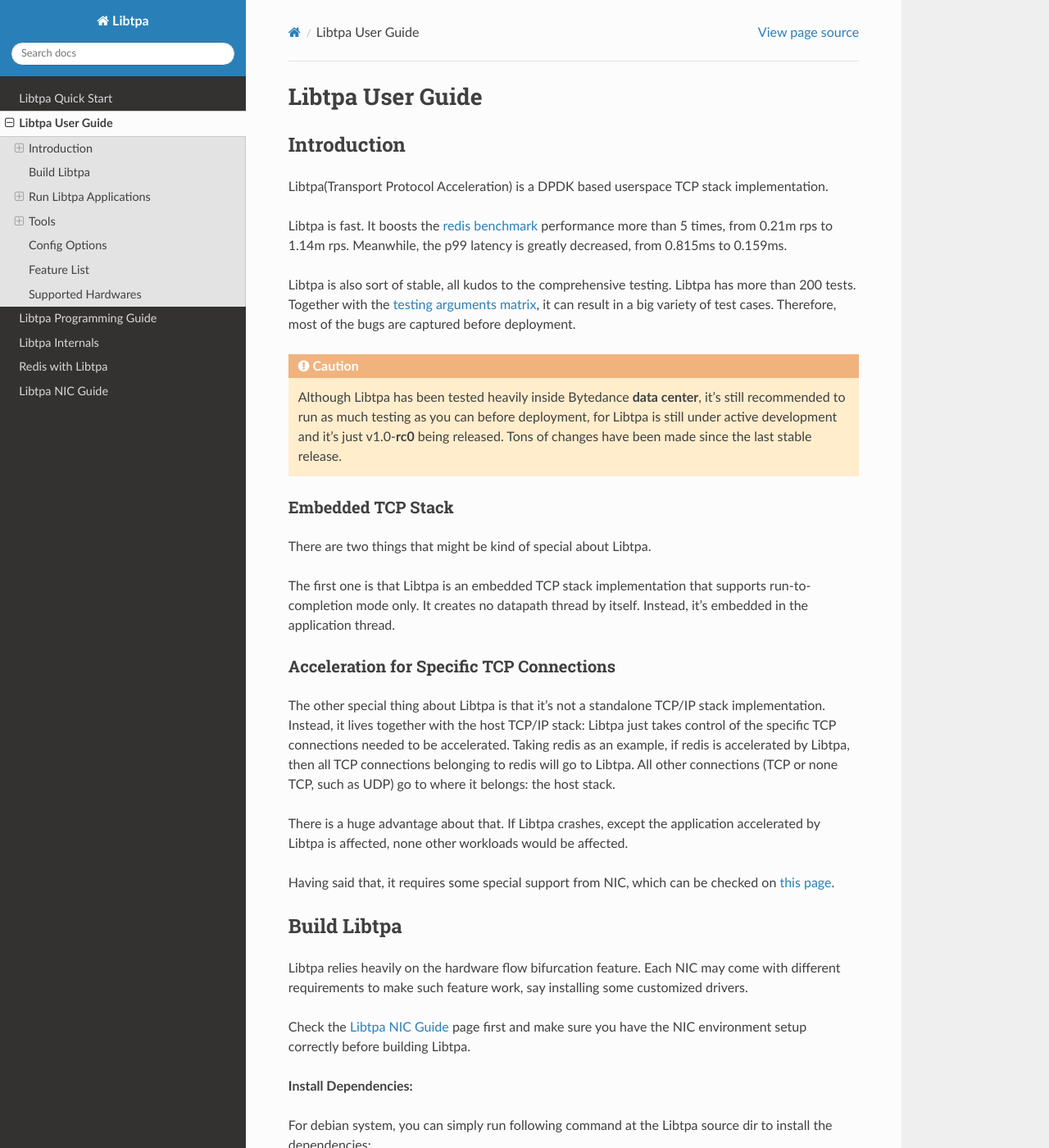
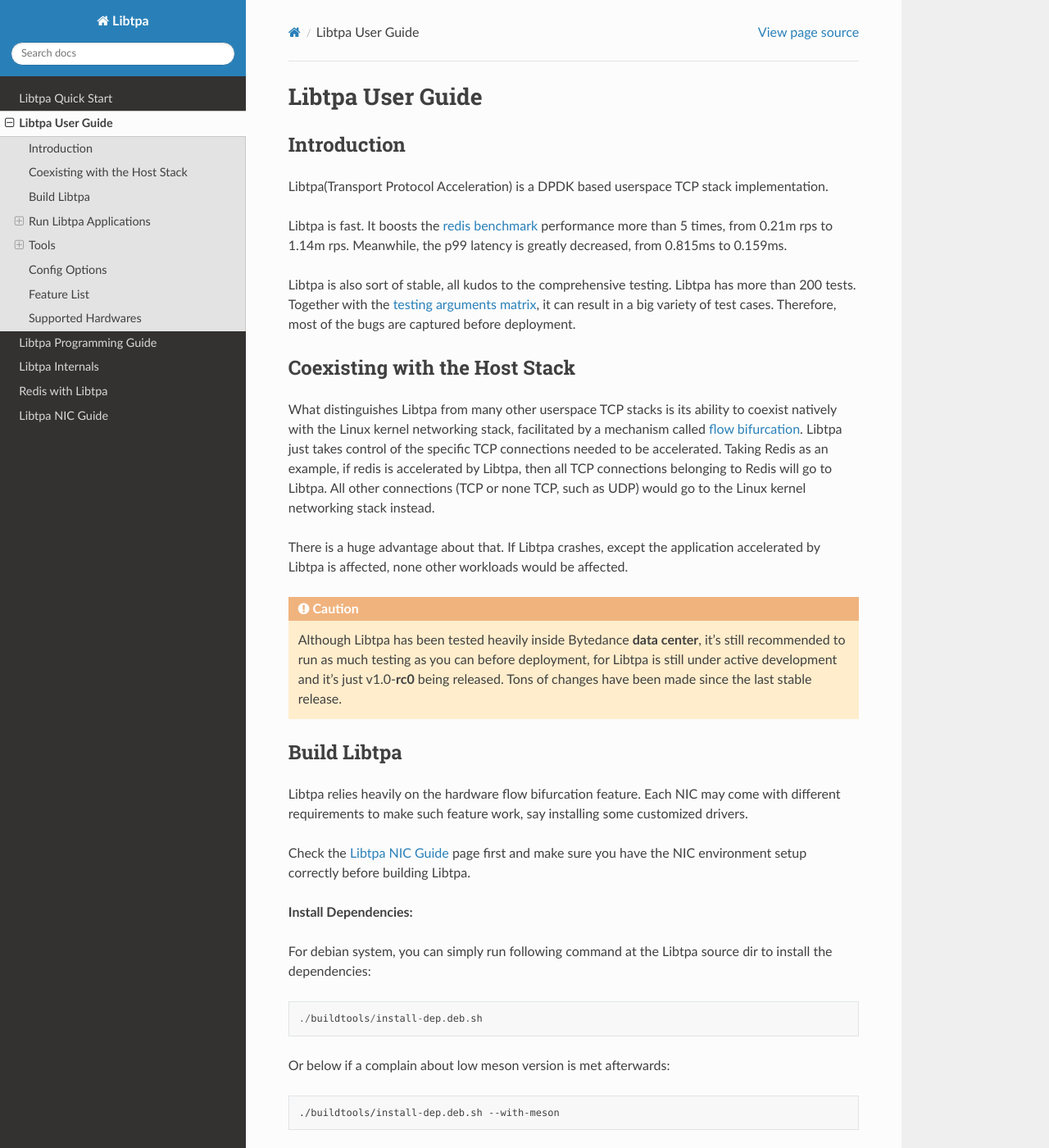
Before and after one commit to bytedance/libtpa, a Sphinx documentation site: the page built from doc/user_guide.rst, in a window 1280 px wide and 1400 px high. Shown: the whole window at 82% size. Built offline with Sphinx 7.4.7 and the Read the Docs theme 2.0.0, drawn with Linux system fonts in a browser that asks for light colours.

Commit message:
doc: emphsize the coexisting ability
A key ability that distinguishes Libtpa from many other implementations.

Signed-off-by: Yuanhan Liu <liuyuanhan.131@bytedance.com>

```diff
--- a/doc/user_guide.rst
+++ b/doc/user_guide.rst
@@ -20,39 +20,29 @@
 matrix <matrix_shell>`, it can result in a big variety of test cases.
 Therefore, most of the bugs are captured before deployment.
 
+Coexisting with the Host Stack
+------------------------------
+
+What distinguishes Libtpa from many other userspace TCP stacks is its
+ability to coexist natively with the Linux kernel networking stack,
+facilitated by a mechanism called :ref:`flow bifurcation<nic_guide>`.
+Libtpa just takes control of the specific TCP connections needed to
+be accelerated.
+Taking Redis as an example, if redis is accelerated by Libtpa, then
+all TCP connections belonging to Redis will go to Libtpa.
+All other connections (TCP or none TCP, such as UDP) would go to
+the Linux kernel networking stack instead.
+
+There is a huge advantage about that. If Libtpa crashes, except the
+application accelerated by Libtpa is affected, none other workloads
+would be affected.
+
 .. caution::
 
    Although Libtpa has been tested heavily inside Bytedance **data center**,
    it's still recommended to run as much testing as you can before deployment,
    for Libtpa is still under active development and it's just v1.0-**rc0**
    being released. Tons of changes have been made since the last stable release.
-
-Embedded TCP Stack
-~~~~~~~~~~~~~~~~~~
-
-There are two things that might be kind of special about Libtpa.
-
-The first one is that Libtpa is an embedded TCP stack implementation that
-supports run-to-completion mode only. It creates no datapath thread
-by itself. Instead, it's embedded in the application thread.
-
-Acceleration for Specific TCP Connections
-~~~~~~~~~~~~~~~~~~~~~~~~~~~~~~~~~~~~~~~~~
-
-The other special thing about Libtpa is that it's not a standalone
-TCP/IP stack implementation. Instead, it lives together with the host
-TCP/IP stack: Libtpa just takes control of the specific TCP connections
-needed to be accelerated. Taking redis as an example, if redis is
-accelerated by Libtpa, then all TCP connections belonging to redis will
-go to Libtpa.  All other connections (TCP or none TCP, such as UDP)
-go to where it belongs: the host stack.
-
-There is a huge advantage about that. If Libtpa crashes, except the
-application accelerated by Libtpa is affected, none other workloads
-would be affected.
-
-Having said that, it requires some special support from NIC, which can
-be checked on :ref:`this page <nic_guide>`.
 
 Build Libtpa
 ------------
```
Also changed, not shown: README.md (+16 -22 lines).
